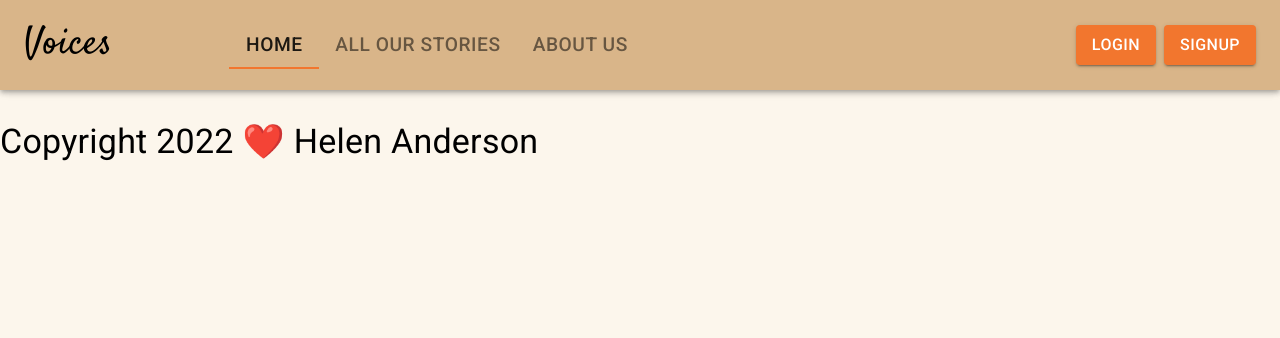
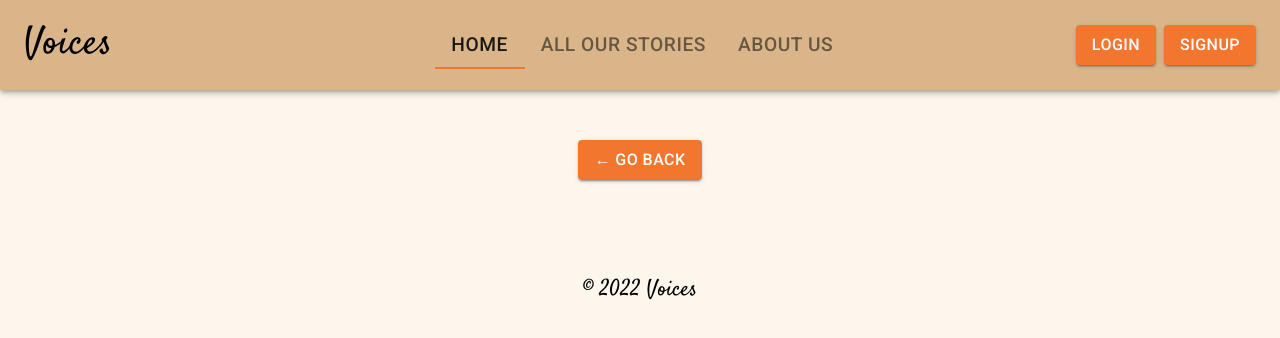
Before and after one commit to grace-anderson/voices, a React (Create React App) app in the folder client/: page /me in a window 1280 px wide. Shown: the top 338 px of the page. Built offline with nearby package versions, Linux system fonts and the light colour scheme; no server answers.

Commit message:
Set up basic cards for stories

```diff
--- a/client/src/components/Footer/index.js
+++ /dev/null
@@ -1,33 +0,0 @@
-import React from "react";
-import { useLocation, useNavigate } from "react-router-dom";
-import { Typography, Button } from "@mui/material";
-
-const Footer = () => {
-  const location = useLocation();
-  const navigate = useNavigate();
-  return (
-    <footer className="">
-        <div className="">
-          {location.pathname !== "/" && (
-            <Button variant="text" sx={{margin:3}} onClick={() => navigate(-1)}>
-              &larr; Go Back
-            </Button>
-          )}
-                <Typography variant="h4">
-            Copyright 2022 {" "}
-            <span
-              className="emoji"
-              role="img"
-              aria-label="heart"
-              aria-hidden="false"
-            >
-              ❤️
-            </span>{" "}
-            Helen Anderson
-          </Typography>
-        </div>
-    </footer>
-  );
-};
-
-export default Footer;
--- /dev/null
+++ b/client/src/components/Footer/index.jsx
@@ -0,0 +1,55 @@
+import React from "react";
+import { useLocation, useNavigate } from "react-router-dom";
+import {
+  Box,
+  Button,
+  Container,
+  Grid,
+  Link,
+  styled,
+  Typography,
+} from "@mui/material";
+
+const CustomisedButton = styled(Button)`
+  font-size: 1rem;
+  color: white;
+  background: #f2762e;
+  :hover {
+    color: white;
+  }
+`;
+
+const Footer = () => {
+  const location = useLocation();
+  const navigate = useNavigate();
+  return (
+    <footer>
+      <Box px={{ xs: 3, sm: 10 }} py={{ xs: 5, sm: 10 }}>
+        <Container maxWidth="lg">
+          <Grid container spacing={5} sx={{ placeItems: "center" }} >
+            <Grid item xs={12}>
+              <Box textAlign={"center"}>
+              {location.pathname !== "/" && (
+                <CustomisedButton
+                  variant="contained"
+                  sx={{ margin: 3 }}
+                  onClick={() => navigate(-1)}
+                >
+                  &larr; Go Back
+                </CustomisedButton>
+              )}
+              </Box>
+            </Grid>
+            <Grid item xs={12}>
+              <Box textAlign={"center"}>
+                <Typography variant="h5">&copy; 2022 Voices</Typography>
+              </Box>
+            </Grid>
+          </Grid>
+        </Container>
+      </Box>
+    </footer>
+  );
+};
+
+export default Footer;
--- a/client/src/components/Header/index.jsx
+++ b/client/src/components/Header/index.jsx
@@ -89,7 +89,6 @@ const Header = ({ links }) => {
                           // background=""
                           sx={{
                             marginLeft: "auto",
-                            // background: "rgba(236,115,43,1)",
                           }}
                           onClick={logout}
                         >
@@ -101,7 +100,6 @@ const Header = ({ links }) => {
                         <CustomisedButton
                           sx={{
                             marginLeft: "auto",
-                            // background: "rgba(236,115,43,1)",
                           }}
                           variant="contained"
                         >
@@ -112,7 +110,6 @@ const Header = ({ links }) => {
                         <CustomisedButton
                           sx={{
                             marginLeft: 1,
-                            // background: "rgba(236,115,43,1)",
                           }}
                           variant="contained"
                         >
@@ -128,7 +125,7 @@ const Header = ({ links }) => {
             </>
           ) : (
             <Grid sx={{ placeItems: "center" }} container>
-              <Grid item xs="2">
+              <Grid item xs="4">
                 <CustomisedLinkHome className="" to="/">
                   <Typography variant="subtitle2">Voices</Typography>
                 </CustomisedLinkHome>
@@ -139,6 +136,9 @@ const Header = ({ links }) => {
                   textColor="inherit"
                   fontSize="1.2rem"
                   value={value}
+                  sx={{
+                    marginLeft: "auto",
+                  }}
                   onChange={(e, val) => setValue(val)}
                 >
                   {links.map((link, index) => (
@@ -146,8 +146,8 @@ const Header = ({ links }) => {
                   ))}
                 </Tabs>
               </Grid>
-              <Grid item xs="1" />
-              <Grid item xs="3">
+              {/* <Grid item xs="1" /> */}
+              <Grid item xs="2">
                 <Box display="flex">
                   {Auth.loggedIn() ? (
                     <>
@@ -156,10 +156,6 @@ const Header = ({ links }) => {
                       </CustomisedLink>
                       <CustomisedButton
                         variant="contained"
-                        sx={{
-                          marginLeft: "auto",
-                          // background: "rgba(191,185,174,0.9556197478991597)",
-                        }}
                         onClick={logout}
                       >
                         Logout
@@ -170,7 +166,6 @@ const Header = ({ links }) => {
                       <CustomisedButton
                         sx={{
                           marginLeft: "auto",
-                          // background: "rgba(191,185,174,0.9556197478991597)",
                         }}
                         variant="contained"
                       >
@@ -181,7 +176,6 @@ const Header = ({ links }) => {
                       <CustomisedButton
                         sx={{
                           marginLeft: 1,
-                          // background: "rgba(191,185,174,0.9556197478991597)",
                         }}
                         variant="contained"
                       >
--- a/client/src/components/ThoughtList/index.js
+++ b/client/src/components/ThoughtList/index.js
@@ -1,7 +1,13 @@
 import React from "react";
 import { Link } from "react-router-dom";
 
-import { Typography } from "@mui/material";
+import {
+  Card,
+  CardActions,
+  CardContent,
+  Grid,
+  Typography,
+} from "@mui/material";
 
 const ThoughtList = ({
   thoughts,
@@ -14,36 +20,60 @@ const ThoughtList = ({
   }
 
   return (
-    <div>
-      {showTitle && <h3>{title}</h3>}
+    <Grid container spacing={3}
+    display="flex"
+    flexGrow={1}
+    flexDirection="row"
+    justify="space-between"
+    justifyContent="center"
+    sx={{marginLeft: "auto", marginRight: "auto"}}
+    >
+      {/* {showTitle && <h3>{title}</h3>} */}
       {thoughts &&
         thoughts.map((thought) => (
-          <div key={thought._id} className="card">
-            <Typography variant="h4" className="card-header">
+          <Grid>
+            {/* Card */}
+            <Card sx={{ maxWidth: 300, minHeight: 300, margin: 3}}>
+              <div key={thought._id}>
+                {/* Card Content */}
+                <CardContent>
+                  <Typography variant="h4">
                     {showUsername ? (
-                <Link className="" to={`/profiles/${thought.thoughtAuthor}`}>
+                      <Link
+                        className=""
+                        to={`/profiles/${thought.thoughtAuthor}`}
+                      >
                         {thought.thoughtAuthor} <br />
-                  <span style={{ fontSize: "1rem" }}>
+                        <Typography variant="caption">
                             wrote this story on {thought.createdAt}
-                  </span>
+                        </Typography>
                       </Link>
                     ) : (
                       <>
+                        <Typography variant="caption">
                           <span style={{ fontSize: "1rem" }}>
                             You wrote this story on {thought.createdAt}
                           </span>
+                        </Typography>
                       </>
                     )}
                   </Typography>
-            <div className="card-body">
-              <p>{thought.thoughtText}</p>
+                  <Typography variant="body1" sx={{ marginTop: 1 }}>
+                    {thought.thoughtText}
+                  </Typography>
+                </CardContent>
+                {/* Card actions */}
+                <CardActions sx={{ marginLeft: 1 }}>
+                  <Link className="btn" to={`/thoughts/${thought._id}`}>
+                    Read the whole story
+                  </Link>
+                </CardActions>
               </div>
-            <Link className="btn" to={`/thoughts/${thought._id}`}>
-              Read the story
-            </Link>
-          </div>
+            </Card>
+            {/* end of card */}
+          </Grid>
         ))}
-    </div>
+    </Grid>
   );
 };
 
--- a/client/src/components/theme.jsx
+++ b/client/src/components/theme.jsx
@@ -2,7 +2,7 @@ import { createTheme } from "@mui/material";
 
 export const theme = createTheme({
   palette: {
-    background: {default: "#F2ECE8", paper: "#BFA08E"},
+    background: {default: "#F2ECE8", paper: "rgba(242, 213, 160, 0.5)"},
     primary: {
       main: "#D9B589",
     },
@@ -27,6 +27,18 @@ export const theme = createTheme({
       color: "#F2762E",
       fontWeight: 400,
   },
+  h4: {
+    fontFamily: '"Satisfy", cursive',
+    fontSize: "1.8rem",
+    color: "#F2762E",
+},
+  h5: {
+    fontFamily: '"Satisfy", cursive',
+    fontSize: "1.4rem",
+    marginTop: "2rem",
+    marginBottom: "1rem",
+    color: "black",
+},
     subtitle2: {
         fontFamily: '"Satisfy", cursive',
         fontSize: "2.4rem",
```
Lines whose indentation alone changed are shown as unchanged.
